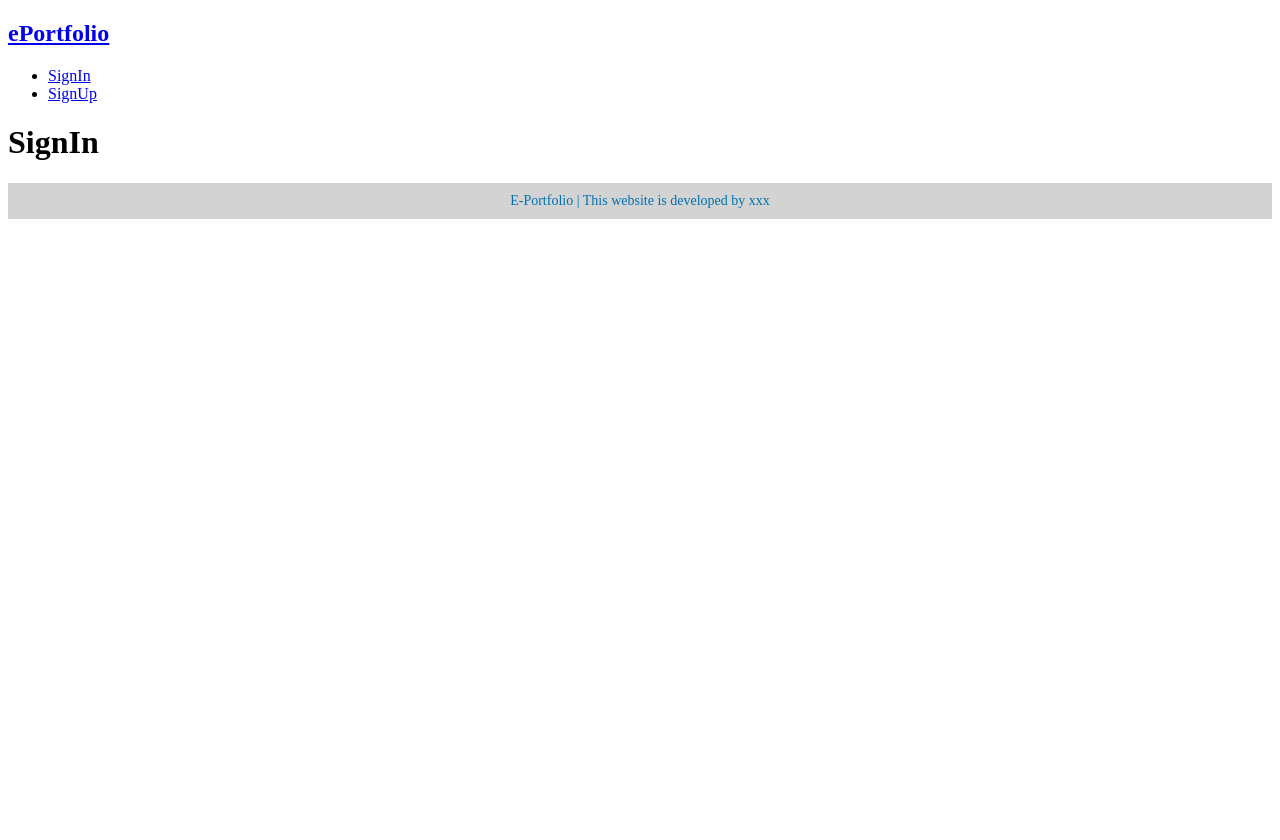
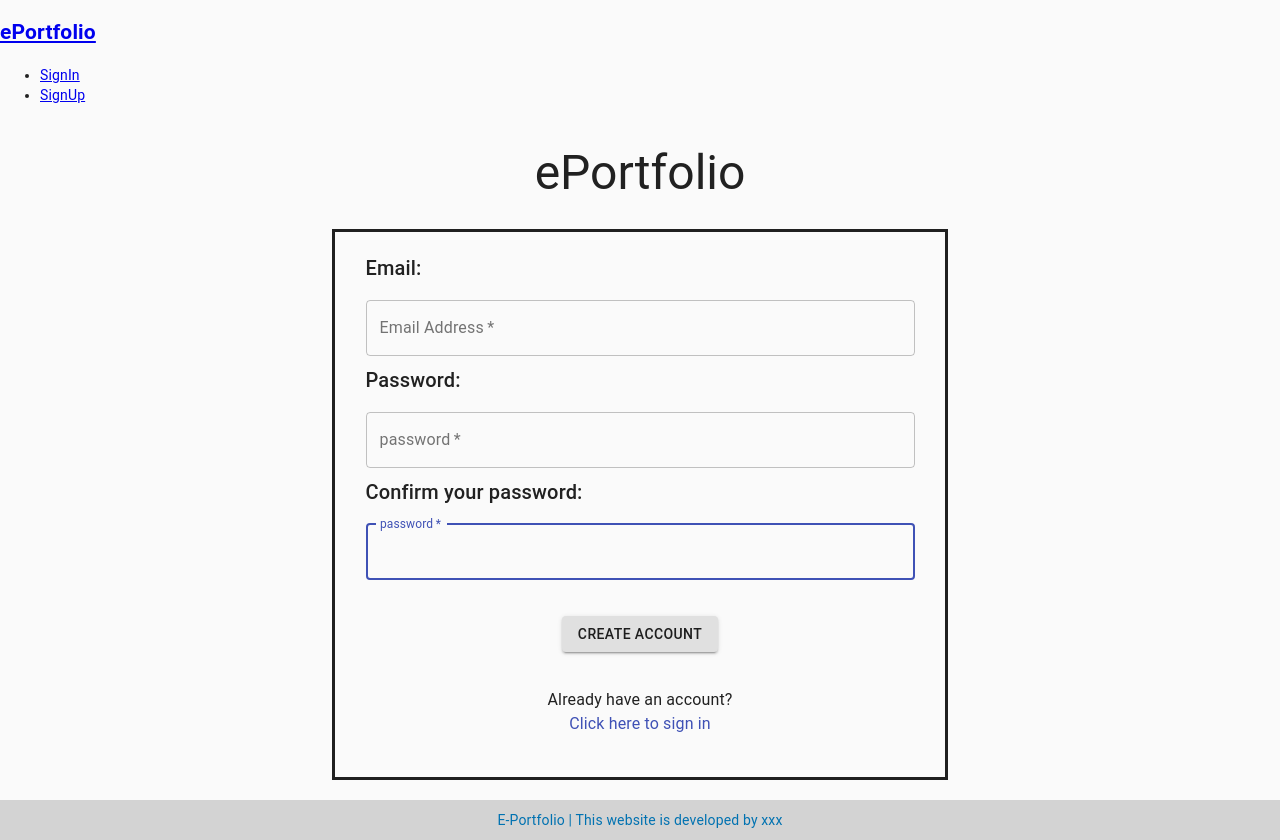
Before and after one commit to Scarletlake/ePortfolio_team2, a React (Create React App) app in the folder client/: page /user/signin in a window 1280 px wide. Before the commit the page ends 800 px from the top, so only its background shows below. Built offline with nearby package versions, Linux system fonts and the light colour scheme; the HTML template or start-up script is replaced by a standard one.

Commit message:
signup_and_signin

```diff
--- a/client/src/pages/SignInPage.js
+++ b/client/src/pages/SignInPage.js
@@ -1,14 +1,162 @@
 import React, { Fragment } from 'react';
 import userLogIn from "../api/userAPI";
 
-const NotFound = () => {
+import Button from '@material-ui/core/Button';
+import TextField from '@material-ui/core/TextField';
+import Container from '@material-ui/core/Container';
+import { makeStyles } from '@material-ui/core/styles';
+import Typography from '@material-ui/core/Typography';
+import CssBaseLine from '@material-ui/core/CssBaseline';
+import Link from '@material-ui/core/Link';
+import Grid from '@material-ui/core/Grid';
+
+
+const useStyles = makeStyles((theme) => ({
+  form: {
+    width: '50%',
+    marginTop: theme.spacing(1),
+    border: 'solid',
+
+  },
+
+  submit: {
+    margin: theme.spacing(3, 0, 2),
+    marginTop: theme.spacing(1),
+  },
+
+  center_button: {
+    justifyContent: 'center',
+    display: 'flex',
+    alignItems: 'center'
+  },
+
+  block: {
+    marginTop: theme.spacing(5),
+    display: 'flex',
+    flexDirection: 'column',
+    alignItems: 'center'
+  },
+
+  linkstyle: {
+    margin: 'auto',
+  },
+
+  inneralign: {
+    width: '90%',
+    alignItems: 'center',
+    margin: 'auto'
+  }
+}));
+
+
+
+export default function SignUp() {
+
+  const classes = useStyles();
+
   return (
-    <Fragment>
-      <h1>
-      SignIn
-      </h1>
-    </Fragment>
+
+    <Container component="main" maxwidth="xs">
+
+      <CssBaseLine />
+      <div className={classes.block}>
+
+        <Typography component="h1" variant="h3" >
+          ePortfolio
+        </Typography>
+        <br />
+
+        <form className={classes.form}>
+          <br />
+          <div className={classes.inneralign}>
+            <Typography component="h2" variant="h6" >
+              Email:
+            </Typography>
+            <TextField
+              required
+              margin="normal"
+              fullWidth
+              variant="outlined"
+              id="email"
+              label="Email Address"
+              name="email"
+              autoComplete="email"
+            />
+
+            <Typography component="h2" variant="h6" >
+              Password:
+            </Typography>
+            <TextField
+              required
+              fullWidth
+              margin="normal"
+              variant="outlined"
+              id="password"
+              label="password"
+              name="password"
+              autoComplete="password"
+              autoFocus />
+
+            <Typography component="h2" variant="h6" >
+              Confirm your password:
+            </Typography>
+            <TextField
+              required
+              fullWidth
+              margin="normal"
+              variant="outlined"
+              id="re_password"
+              label="password"
+              name="re_password"
+              autoComplete="password"
+              autoFocus />
+
+
+            <br />
+            <br />
+
+            <div className={classes.center_button}>
+              <Button
+                type="submit"
+                variant="contained"
+                className={classes.submit}
+              >
+                Create Account
+              </Button>
+            </div>
+            <br />
+
+
+            <Typography align="center">
+              Already have an account?
+            </Typography>
+
+            <Grid
+              container
+              spacing={0}
+              alignItems="center"
+              justify="center"
+            >
+              <Grid item xs={4.5} >
+                <Link href="#" variant='body1'>
+                Click here to sign in
+              </Link>
+            </Grid>
+           </Grid>
+
+           <br />
+          <br />
+
+
+
+
+          </div>
+        </form>
+      </div>
+      <br />
+    </Container>
+
+
+
   );
 };
-
-export default NotFound;
--- a/client/src/pages/SignUpPage.js
+++ b/client/src/pages/SignUpPage.js
@@ -1,14 +1,148 @@
 import React, { Fragment } from 'react';
-import {userSignUp} from "../api/userAPI";
+import userLogIn from "../api/userAPI";
 
-const NotFound = () => {
+import Button from '@material-ui/core/Button';
+import TextField from '@material-ui/core/TextField';
+import Container from '@material-ui/core/Container';
+import { makeStyles } from '@material-ui/core/styles';
+import Typography from '@material-ui/core/Typography';
+import CssBaseLine from '@material-ui/core/CssBaseline';
+import Link from '@material-ui/core/Link';
+import Grid from '@material-ui/core/Grid';
+
+
+const useStyles = makeStyles((theme) => ({
+  form: {
+    width: '50%',
+    marginTop: theme.spacing(1),
+    border: 'solid',
+
+  },
+
+  submit: {
+    margin: theme.spacing(3, 0, 2),
+    marginTop: theme.spacing(1),
+  },
+
+  center_button: {
+    justifyContent: 'center',
+    display: 'flex',
+    alignItems: 'center'
+  },
+
+  block: {
+    marginTop: theme.spacing(5),
+    display: 'flex',
+    flexDirection: 'column',
+    alignItems: 'center'
+  },
+
+  linkstyle: {
+    margin: 'auto',
+  },
+
+  inneralign: {
+    width: '90%',
+    alignItems: 'center',
+    margin: 'auto'
+  }
+}));
+
+
+
+export default function SignIn() {
+
+  const classes = useStyles();
+
   return (
-    <Fragment>
-      <h1>
-      SignUp
-      </h1>
-    </Fragment>
+
+    <Container component="main" maxwidth="xs">
+
+      <CssBaseLine />
+      <div className={classes.block}>
+
+        <Typography component="h1" variant="h3" >
+          ePortfolio
+        </Typography>
+        <br />
+
+        <form className={classes.form}>
+          <br />
+          <div className={classes.inneralign}>
+            <Typography component="h2" variant="h6" >
+              Email:
+            </Typography>
+            <TextField
+              required
+              margin="normal"
+              fullWidth
+              variant="outlined"
+              id="email"
+              label="Email Address"
+              name="email"
+              autoComplete="email"
+            />
+
+            <Typography component="h2" variant="h6" >
+              Password:
+            </Typography>
+            <TextField
+              required
+              fullWidth
+              margin="normal"
+              variant="outlined"
+              id="password"
+              label="password"
+              name="password"
+              autoComplete="password"
+              autoFocus />
+
+
+            <br />
+            <br />
+
+            <div className={classes.center_button}>
+              <Button
+                type="submit"
+                variant="contained"
+                className={classes.submit}
+              >
+                Sign In
+              </Button>
+            </div>
+            <br />
+
+
+            <Typography align="center">
+              New to ePortfolio?
+            </Typography>
+
+            <Grid
+              container
+              spacing={0}
+              alignItems="center"
+              justify="center"
+            >
+              <Grid item xs={5} >
+                <Link href="#" variant='body1'>
+                Click here to create an account
+              </Link>
+            </Grid>
+           </Grid>
+
+           <br />
+          <br />
+
+
+
+
+          </div>
+        </form>
+      </div>
+      <br />
+    </Container>
+
+
+
   );
 };
-
-export default NotFound;
```
